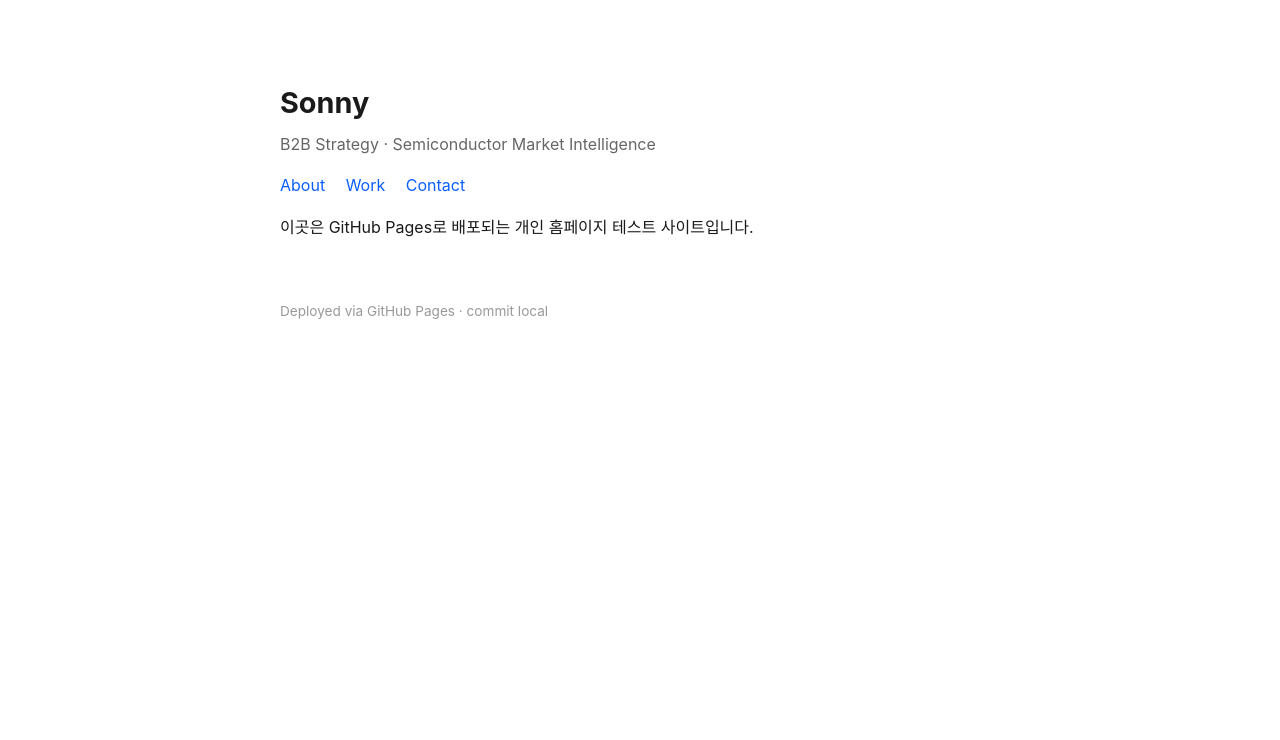
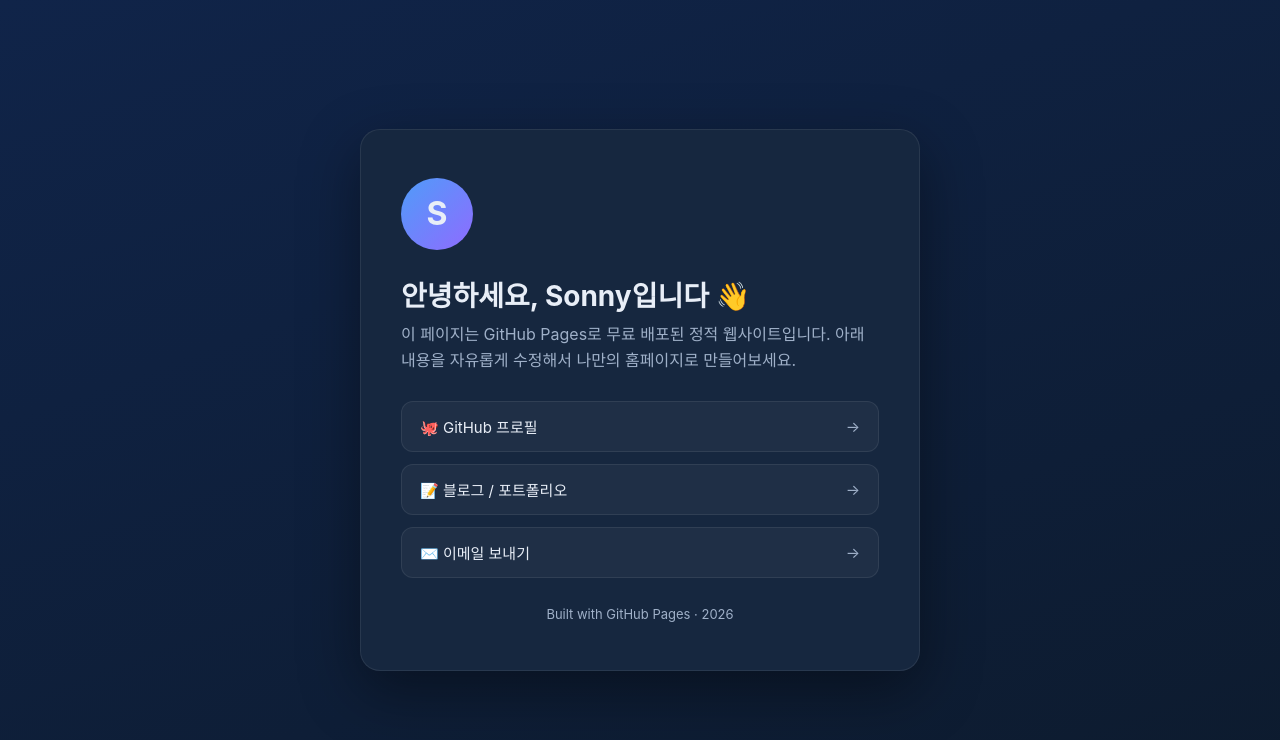
Before and after one commit to wiserainmaker/sonny-homepage, a plain HTML site: page index.html in a window 1280 px wide. Drawn offline with Linux system fonts and the light colour scheme.

Commit message:
Update homepage

```diff
--- a/index.html
+++ b/index.html
@@ -1,36 +1,86 @@
-<!DOCTYPE html>
+<!doctype html>
 <html lang="ko">
   <head>
-<meta charset="UTF-8">
-<meta name="viewport" content="width=device-width, initial-scale=1.0">
-<title>Sonny — Home</title>
+    <meta charset="UTF-8" />
+    <meta name="viewport" content="width=device-width, initial-scale=1.0" />
+    <meta name="theme-color" content="#102449" />
+    <meta name="description" content="Sonny의 GitHub Pages 홈페이지" />
+    <title>Sonny · Home</title>
     <style>
-  :root{color-scheme:light dark}
-  body{font-family:-apple-system,BlinkMacSystemFont,"Segoe UI",Helvetica,Arial,sans-serif;
-       max-width:720px;margin:80px auto;padding:0 20px;line-height:1.6;color:#1a1a1a;background:#fff}
-  h1{font-size:1.8rem;margin-bottom:.2em}
-  p.sub{color:#666;margin-top:0}
-  nav a{margin-right:16px;text-decoration:none;color:#0b5fff}
-  nav a:hover{text-decoration:underline}
-  footer{margin-top:60px;color:#999;font-size:.85rem}
+      :root {
+        --bg: #0d1b2e;
+        --card: #16273f;
+        --accent: #4f9cf9;
+        --text: #e8eef7;
+        --muted: #9fb0c8;
+      }
+      * { box-sizing: border-box; margin: 0; padding: 0; }
+      body {
+        font-family: -apple-system, "Segoe UI", "Apple SD Gothic Neo", sans-serif;
+        background: linear-gradient(160deg, #102449 0%, #0d1b2e 100%);
+        color: var(--text);
+        min-height: 100vh;
+        display: flex;
+        align-items: center;
+        justify-content: center;
+        padding: 24px;
+      }
+      .card {
+        background: var(--card);
+        border: 1px solid rgba(255, 255, 255, 0.08);
+        border-radius: 20px;
+        padding: 48px 40px;
+        max-width: 560px;
+        width: 100%;
+        box-shadow: 0 20px 60px rgba(0, 0, 0, 0.4);
+      }
+      .avatar {
+        width: 72px; height: 72px;
+        border-radius: 50%;
+        background: linear-gradient(135deg, var(--accent), #8f6bff);
+        display: flex; align-items: center; justify-content: center;
+        font-size: 32px; font-weight: 700;
+        margin-bottom: 24px;
+      }
+      h1 { font-size: 28px; margin-bottom: 8px; }
+      p.tag { color: var(--muted); font-size: 16px; line-height: 1.6; margin-bottom: 28px; }
+      .links { display: flex; flex-direction: column; gap: 12px; }
+      a.link {
+        display: flex; align-items: center; justify-content: space-between;
+        padding: 14px 18px;
+        background: rgba(255, 255, 255, 0.04);
+        border: 1px solid rgba(255, 255, 255, 0.08);
+        border-radius: 12px;
+        color: var(--text);
+        text-decoration: none;
+        font-size: 15px;
+        transition: all 0.15s ease;
+      }
+      a.link:hover { background: rgba(79, 156, 249, 0.15); border-color: var(--accent); transform: translateY(-1px); }
+      a.link span.arrow { color: var(--muted); }
+      footer { margin-top: 28px; color: var(--muted); font-size: 13px; text-align: center; }
     </style>
   </head>
   <body>
-  <h1>Sonny</h1>
-  <p class="sub">B2B Strategy · Semiconductor Market Intelligence</p>
-  <nav>
-    <a href="#about">About</a>
-    <a href="#work">Work</a>
-    <a href="#contact">Contact</a>
-  </nav>
-  <section id="about">
-    <p>이곳은 GitHub Pages로 배포되는 개인 홈페이지 테스트 사이트입니다.</p>
-  </section>
-  <footer>Deployed via GitHub Pages · commit <span id="sha"></span></footer>
-  <script>
-    // URL에 ?release=커밋SHA 를 붙이면 화면에 표시 (데모에서 본 방식)
-    const params = new URLSearchParams(location.search);
-    document.getElementById('sha').textContent = params.get('release') || 'local';
-  </script>
+    <main class="card">
+      <div class="avatar">S</div>
+      <h1>안녕하세요, Sonny입니다 👋</h1>
+      <p class="tag">
+        이 페이지는 GitHub Pages로 무료 배포된 정적 웹사이트입니다.
+        아래 내용을 자유롭게 수정해서 나만의 홈페이지로 만들어보세요.
+      </p>
+      <div class="links">
+        <a class="link" href="https://github.com/wiserainmaker" target="_blank" rel="noopener">
+          <span>🐙 GitHub 프로필</span><span class="arrow">→</span>
+        </a>
+        <a class="link" href="#" target="_blank" rel="noopener">
+          <span>📝 블로그 / 포트폴리오</span><span class="arrow">→</span>
+        </a>
+        <a class="link" href="mailto:you@example.com">
+          <span>✉️ 이메일 보내기</span><span class="arrow">→</span>
+        </a>
+      </div>
+      <footer>Built with GitHub Pages · 2026</footer>
+    </main>
   </body>
 </html>
```
Lines whose indentation alone changed are shown as unchanged.
